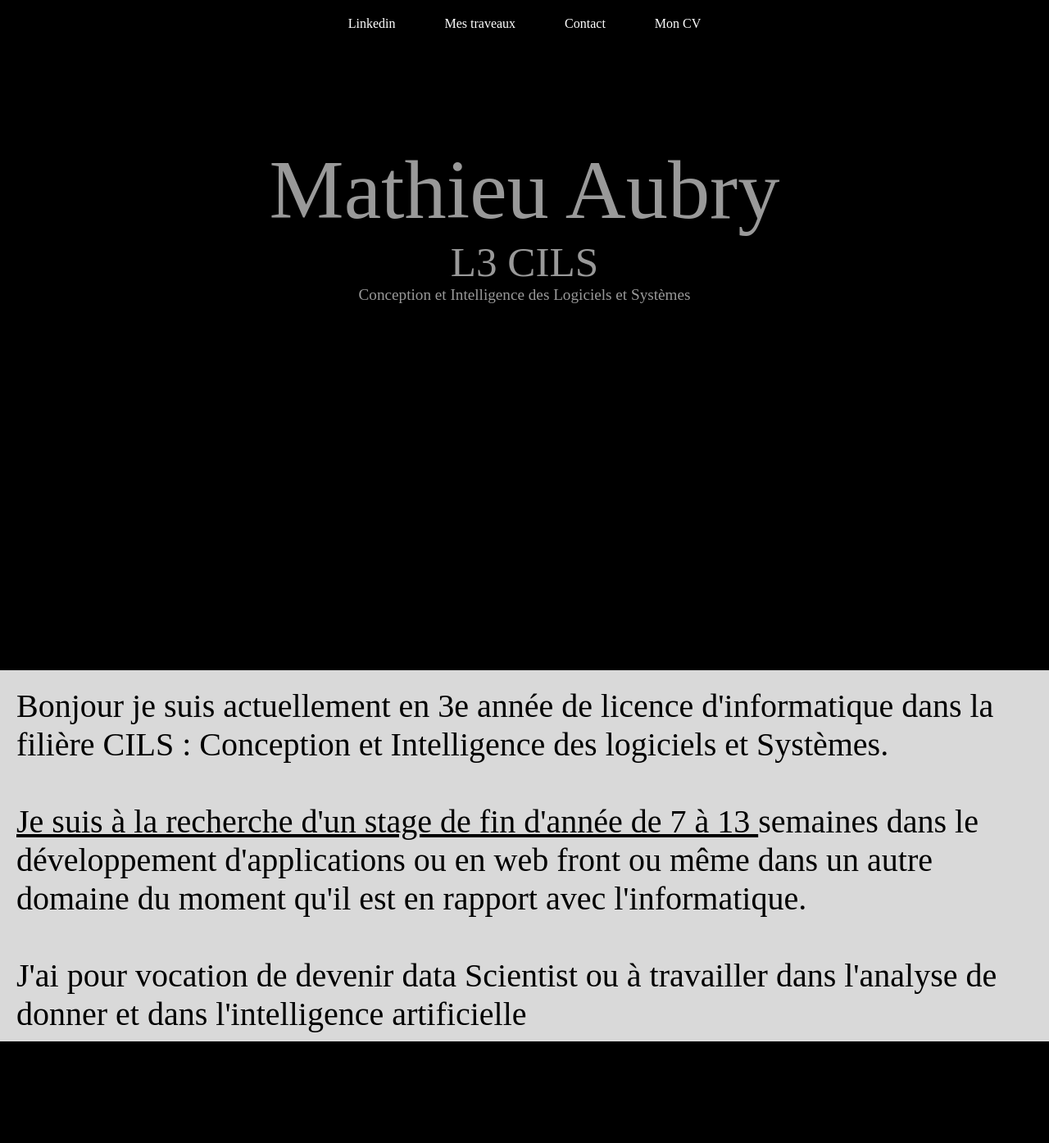
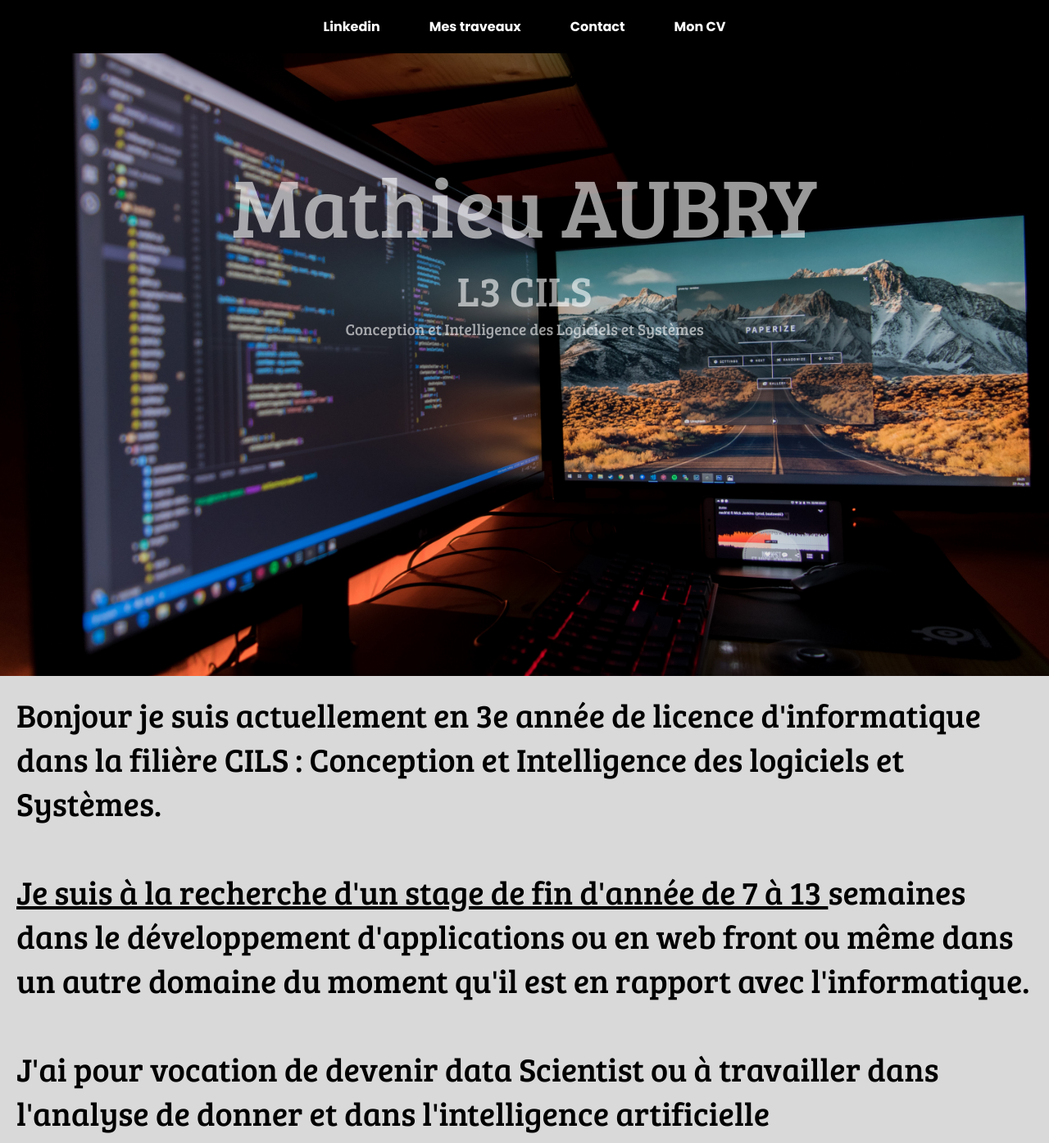
Before and after one commit to Trithuan/lastminutecode, a Django app: template templates/mathieu/index.html in a window 1280 px wide. Shown: the whole page at 82% size. Before the commit the page ends 1271 px from the top, so only its background shows below. Run offline with Django 3.2, Linux system fonts and the light colour scheme; the template is opened without the code that fills it, so the values that code supplies are empty.

Commit message:
ajout du cv

```diff
--- a/lastminutecode/views.py
+++ b/lastminutecode/views.py
@@ -1,7 +1,7 @@
 from django.shortcuts import render, redirect, HttpResponse
 
 def mathieu(request):
-	return render(request, 'mathieu.html')
+	return render(request, 'mathieu/index.html')
 
 def cv_mathieu(request):
 	return render(request, 'mathieu/cv.html')
--- a/templates/mathieu/cv.html
+++ b/templates/mathieu/cv.html
@@ -8,10 +8,10 @@
     </head>
     <body id = "content" style=" background-color: black;  overflow: hidden; ">
         <p style="text-align: center;">
+            <object id="cv" data="{% static 'mathieu/pdf/CV.pdf' %}" type="text/html">
             La visualisation n’est pas encore disponible sur votre navigateur, veillez à le mettre à jour.
             </object>
         </p>
-
         <script type="text/javascript">
         pdfDocument = document.getElementById("cv");
         pageWidth = document.getElementById("content").offsetWidth;
--- a/templates/mathieu/index.html
+++ b/templates/mathieu/index.html
@@ -1,32 +1,39 @@
+{% load static %}
 <!DOCTYPE html>
 
 <html class="no-js">
     <head>
         <meta charset="utf-8">
         <title>Mathieu AUBRY</title>
-        <link rel="stylesheet" href="style.css">
+        <link rel="stylesheet" href="{% static 'mathieu/css/style.css' %}">
+        <link rel="stylesheet" href="https://fonts.googleapis.com/css?family=Lemon">
+        <link rel="stylesheet" href="https://fonts.googleapis.com/css2?family=Bree+Serif">
+        <link href="https://fonts.googleapis.com/css2?family=Poppins:wght@700&display=swap" rel="stylesheet">
     </head>
     <body>
         <nav>
-            <div class="table">
+            <div class="table" style="font-family: Poppins">
                  <ul>
                     <li class="menus-linkedin"><a href="https://www.linkedin.com/in/mathieu-aubry-2824b0175/" target="_blank">Linkedin</a></li>
                     <li class="menus-css"><a href="https://github.com/rezatera854" target="_blank">Mes traveaux</a></li>
                     <li class="menus-contact"><a href="">Contact</a></li>
-                    <li class="menus-parc"><a href="cv.html"> Mon CV</a></li>
+                    <li class="menus-parc"><a href="cv"> Mon CV</a></li>
                 </ul>
             </div>
         </nav>
         <nav>
             <div class="wrapper">
-                <div class="text-img">
-                    <p class="text-img-nom">Mathieu Aubry</p>
+                <div class="text-img" style="font-family: Bree Serif;">
+                    <p class="text-img-nom">Mathieu AUBRY</p>
                     <p class="text-img-fil">L3 CILS</p>
                     <p class="text-img-int">Conception et Intelligence des Logiciels et Systèmes</p>
                 </div>
 
-                <div class="parrallax-img"></div>
-                    <p class="pres">Bonjour je suis actuellement en 3e année de licence d'informatique dans la filière CILS : Conception et Intelligence des logiciels et Systèmes.
+                <div class="parrallax-img" style="background-image: url({% static 'mathieu/img/img.jpg' %})">
+
+                </div>
+
+                    <p class="pres" style="font-family: Bree Serif;">Bonjour je suis actuellement en 3e année de licence d'informatique dans la filière CILS : Conception et Intelligence des logiciels et Systèmes.
                         <br>
                         <br>
                         <U>Je suis à la recherche d'un stage de fin d'année de 7 à 13 </U> semaines dans le développement d'applications ou en web front ou même dans un autre domaine du moment qu'il est en rapport avec l'informatique.
```
Also changed, not shown: templates/mathieu.html (deleted, +0 -47 lines).
